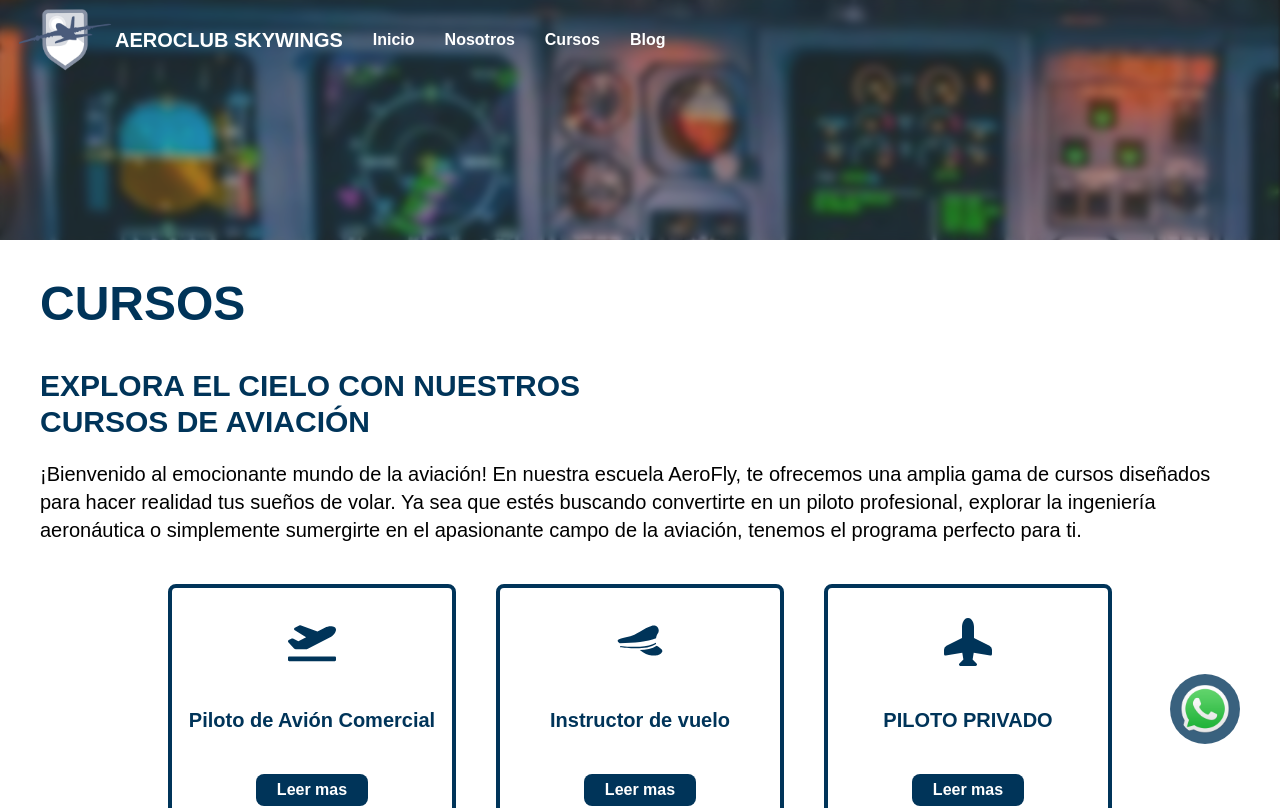
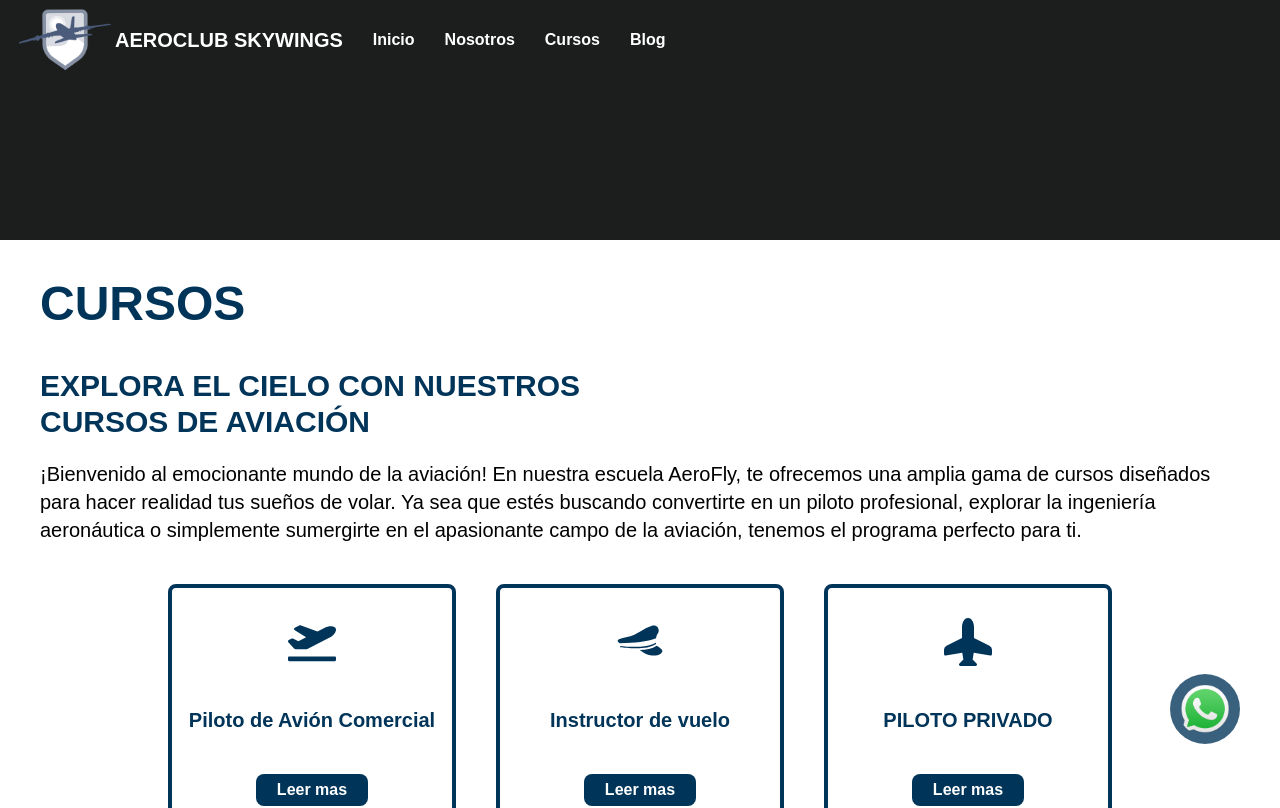
Before and after one commit to MAS234/webcaz-intermedio, a Next.js app: page /cursos in a window 1280 px wide. Shown: the top 808 px of the page. Built offline with nearby package versions, Linux system fonts and the light colour scheme; a web font is replaced by a local one.

Commit message:
cambios nuevos

```diff
--- a/pages/cursos.jsx
+++ b/pages/cursos.jsx
@@ -10,7 +10,8 @@ function cursos() {
     <Layout>
       {/* First section  */}
       <header className="w-full lg:h-[170vh] h-auto">
-      <div className="w-full h-[30vh] fondoPortadaCursos bg-black"></div>
+      <div className="w-full h-[30vh] fondoPor
+      tadaCursos bg-black"></div>
       <div className="w-full h-[30vh] top-0 absolute fondoBlurCursos"></div>
 
       <section className="w-full lg:h-[140vh] h-auto p-5">
```
